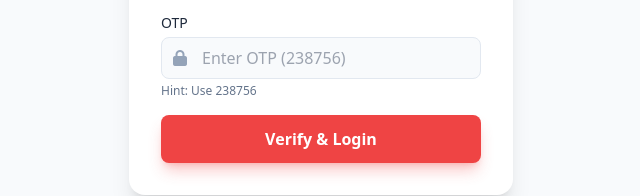
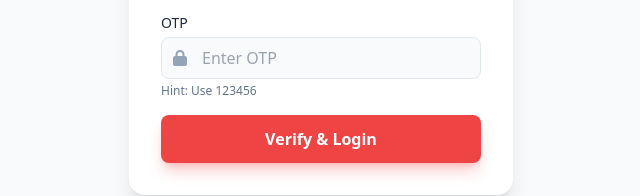
Before and after one commit to gnanakannank80-alt/emergency, a plain HTML site: page index.html in a window 1280 px wide. Shown: the part 439-635 px from the top of the page, 319-959 px from the left. Drawn offline with nearby package versions, Linux system fonts and the light colour scheme.

Commit message:
Update index.html

```diff
--- a/index.html
+++ b/index.html
@@ -75,9 +75,9 @@
                         <div class="absolute inset-y-0 left-0 pl-3 flex items-center pointer-events-none">
                             <i class="fa-solid fa-lock text-slate-400"></i>
                         </div>
-                        <input type="number" id="otp-input" class="w-full pl-10 pr-4 py-2 bg-slate-50 dark:bg-slate-800 border-slate-200 dark:border-slate-700 border rounded-lg focus:ring-2 focus:ring-primary focus:border-primary outline-none transition-all dark:text-white" placeholder="Enter OTP (238756)" required>
+                        <input type="number" id="otp-input" class="w-full pl-10 pr-4 py-2 bg-slate-50 dark:bg-slate-800 border-slate-200 dark:border-slate-700 border rounded-lg focus:ring-2 focus:ring-primary focus:border-primary outline-none transition-all dark:text-white" placeholder="Enter OTP" required>
                     </div>
-                    <p class="text-xs text-slate-500 mt-1">Hint: Use 238756</p>
+                   <p class="text-xs text-slate-500 mt-1">Hint: Use 123456</p>
                 </div>
                 <button type="submit" class="w-full bg-primary hover:bg-primary-dark text-white font-semibold py-3 rounded-lg shadow-lg shadow-red-500/30 transition-all transform active:scale-95 mt-4">
                     Verify & Login
```
